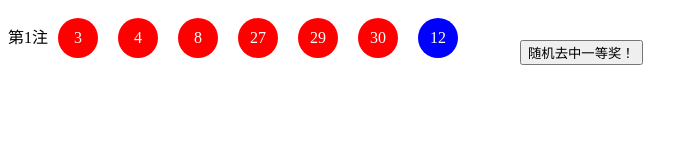
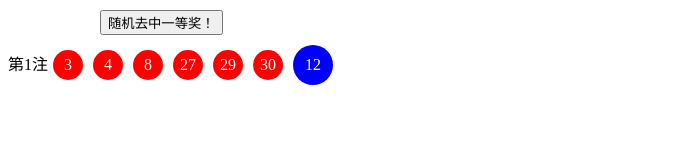
Before and after one commit to cris-zhibao/winningball, a plain HTML site: page index.html in a window 1280 px wide. Shown: the whole page, without its empty margins (0-698 px from the left). Drawn offline with Linux system fonts and the light colour scheme.

Commit message:
手机界面

```diff
--- a/index.html
+++ b/index.html
@@ -7,15 +7,18 @@
     <title>双色球 - 必中一等奖魔幻页！</title>
 
     <style>
-        .ssq span{ display: inline-block; margin: 10px;}
+        .ssq{
+            margin-top: 40px;
+        }
+        .ssq span{ display: inline-block; margin: 5px;}
         .redBall{
-            width: 40px;
-            height: 40px;
+            width: 30px;
+            height: 30px;
             border-radius: 50%;
             background: red;
             color: #FFF;
             text-align: center;
-            line-height: 40px;
+            line-height: 30px;
         }
         .blueBall{
             width: 40px;
@@ -26,7 +29,7 @@
             text-align: center;
             line-height: 40px;
         }
-        .winningButton{ margin: 20px; position:absolute; top: 20px; left: 500px;}
+        .winningButton{ position:absolute; top: 10px; left: 100px;}
     </style>
 </head>
 <body>
```
